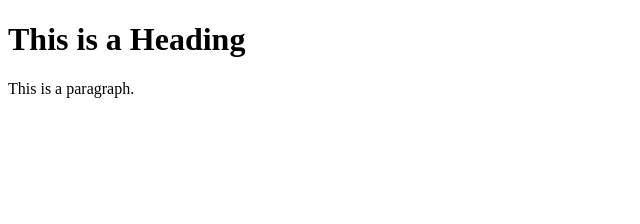
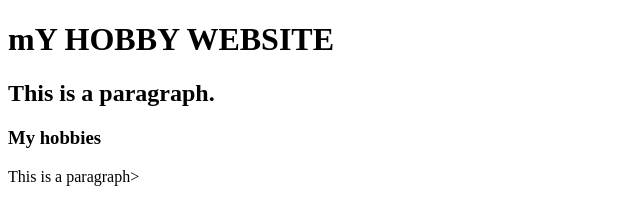
Before and after one commit to Martakeita/Webpage, a plain HTML site: page index.html in a window 1280 px wide. Shown: the whole page, without its empty margins (0-640 px from the left). Drawn offline with Linux system fonts and the light colour scheme.

Commit message:
Update index.html

```diff
--- a/index.html
+++ b/index.html
@@ -2,8 +2,10 @@
 <html>
 <body>
 
-<h1>This is a Heading</h1>
-<p>This is a paragraph.</p>
+<h1>mY HOBBY WEBSITE</h1>
+<h2>This is a paragraph.</h2>
+  <h3>My hobbies</h3>
 
+ <p>This is a paragraph>
 </body>
 </html>
```
